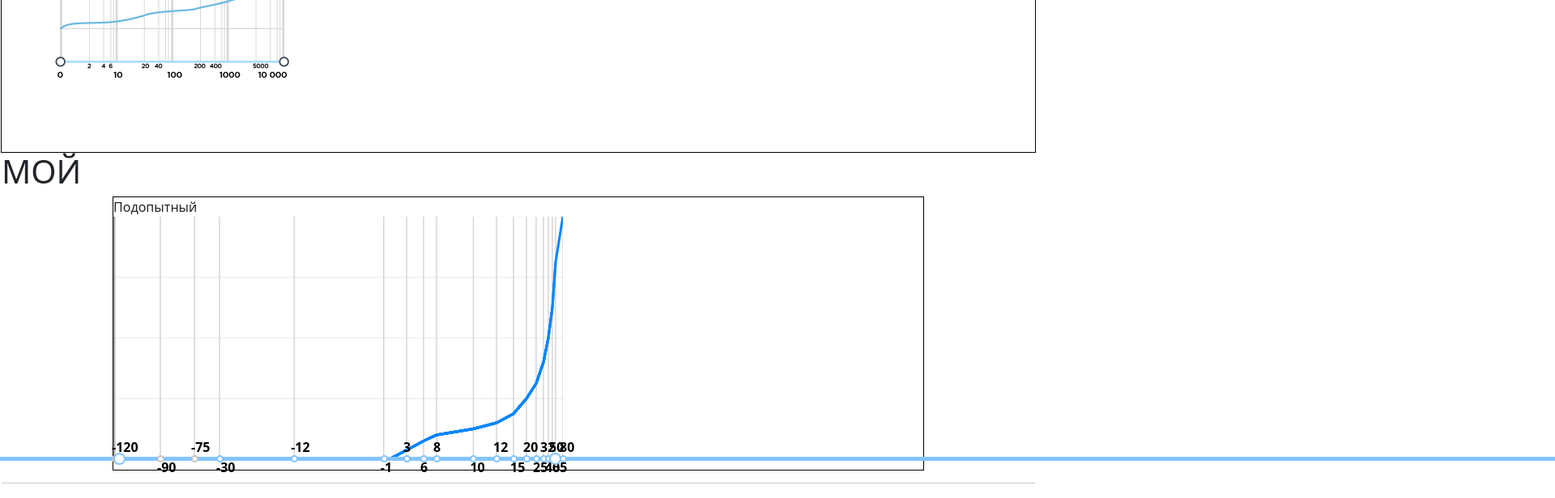
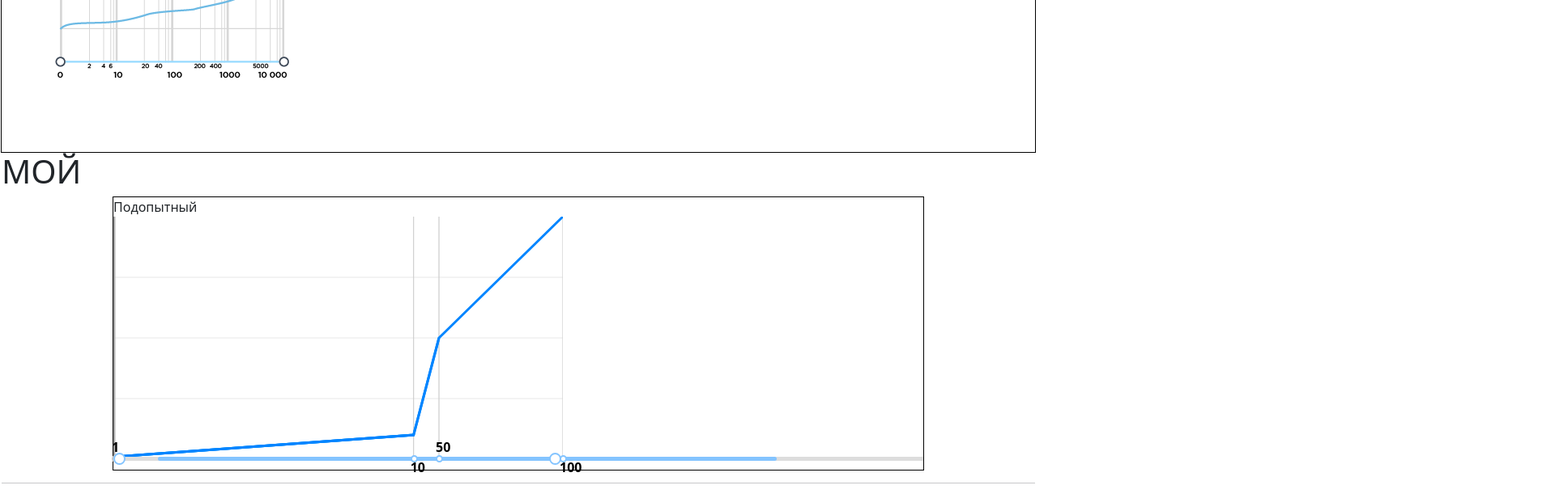
Before and after one commit to picus23/any-web-components, a Next.js app: page /slider in a window 1280 px wide. Shown: the part 316-932 px from the top of the page at 81% size, 1920 px wide, since content can reach past the window. Built offline with nearby package versions, Linux system fonts and the light colour scheme.

Commit message:
math formula for value distance (in process)

```diff
--- a/components/slider/Canvas.tsx
+++ b/components/slider/Canvas.tsx
@@ -80,7 +80,6 @@ const Canvas: FC<CanvasProps> = ({ width, height, valuesCv, tickCount = 4, value
             xAxisValue.style.position = 'absolute';
             xAxisValue.style.left = valuesFromSlider[i] - 2 + 'px';
             document.getElementById('xAxisValues')!.appendChild(xAxisValue);
-            console.log(valuesFromSlider[i])
         }
 
         // Отрисовка Значений Y
@@ -124,10 +123,6 @@ const Canvas: FC<CanvasProps> = ({ width, height, valuesCv, tickCount = 4, value
         gridV();
         gridH();
 
-        chart.lineWidth = "10"
-        chart.bezierCurveTo(20, 100, 20, 20, 200, 20);
-        chart.moveTo(0, chrt);
-
         var chrt = document.getElementById("chart");
         chart.moveTo(0, chrt);
         chart.beginPath();
@@ -137,6 +132,7 @@ const Canvas: FC<CanvasProps> = ({ width, height, valuesCv, tickCount = 4, value
             chart.lineTo(valuesFromSlider[i], ch - (percent[i] / 100 * ch));
             chart.stroke();
         }
+
     }
 
     useEffect(() => {
--- a/components/slider/ExpoSlider.tsx
+++ b/components/slider/ExpoSlider.tsx
@@ -18,8 +18,8 @@ interface iChangeKeysEmpty {
 }
 
 const ExpoSlider: FC<ExpoSliderProps> = ({ valuesCv, minPropValue, maxPropValue, widthCanvas, heightCanvas }) => {
-    let minValue = Math.min(...valuesCv) ?? minPropValue;
-    let maxValue = Math.max(...valuesCv) ?? maxPropValue;
+    let minValue = minPropValue ?? Math.min(...valuesCv);
+    let maxValue = maxPropValue ?? Math.max(...valuesCv);
 
     let [minDisplayValue, setMinDisplayValue] = useState(minValue);
     let [maxDisplayValue, setMaxDisplayValue] = useState(maxValue);
@@ -46,11 +46,8 @@ const ExpoSlider: FC<ExpoSliderProps> = ({ valuesCv, minPropValue, maxPropValue,
 
     // Происходит присвание значений в подмассивы поразрядно
     let rankValueCv = new Array(countSubArr);
-    var lenghtPrevArr = 0;
-    var tempLenght = 0;
-    let prev = 0;
-    let curr = 0;
-    let indexComparisonArray = 0;
+    var lenghtPrevArr, tempLenght = 0;
+    let prev, curr, indexComparisonArray = 0;
 
     for (let i = 0; i < countSubArr; i++) {
         let position = 0;
@@ -81,7 +78,7 @@ const ExpoSlider: FC<ExpoSliderProps> = ({ valuesCv, minPropValue, maxPropValue,
 
     // Здесь высчитывается расстояние для breakpoint (круглешки) на графике
     let changeKeys: iChangeKeys = {};
-    const changeKeysEmpty: iChangeKeysEmpty = {};
+    let changeKeysEmpty: iChangeKeysEmpty = {};
     let rank: number[] = [];
     let iter: number, maxRange, prevValue = 0;
     rankValueCv.map((array, index) => {
@@ -107,7 +104,7 @@ const ExpoSlider: FC<ExpoSliderProps> = ({ valuesCv, minPropValue, maxPropValue,
                 iter++;
             }
             else {
-                maxRange = Math.ceil(((rangeEverySubArray - prevValue) / 4) + prevValue);
+                maxRange = Math.ceil(((rangeEverySubArray - prevValue) / 6) + prevValue);                   //Здесь расчёт расстояния между значениями
                 prevValue = maxRange;
                 changeKeys[maxRange] = item;
                 changeKeysEmpty[maxRange] = ' ';
@@ -121,7 +118,6 @@ const ExpoSlider: FC<ExpoSliderProps> = ({ valuesCv, minPropValue, maxPropValue,
     for (let i = 0; i < arrKeys.length; i++) {
         valuesFromSlider[i] = +arrKeys[i];
     }
-    // valuesFromSlider[valuesFromSlider.length - 1] = 1000;
     valuesFromSlider.sort((a, b) => a - b);
 
     // Здесь логика движения пальцев у слайдера и закрашивание breakpoints
@@ -137,10 +133,23 @@ const ExpoSlider: FC<ExpoSliderProps> = ({ valuesCv, minPropValue, maxPropValue,
                 el.classList.remove('breakpoint-active')
             }
         })
-        progress.style.left = minDisplayValue / maxValue * widthCanvas + '%';
-        progress.style.right = 100 - (maxDisplayValue / maxValue * widthCanvas) + '%';
-        let fromKey = 0
-        let toKey = 0
+        if (maxValue < 0) {
+            progress.style.left = Math.abs(minDisplayValue / maxValue * widthCanvas) + '%';
+            progress.style.right = Math.abs(maxDisplayValue / widthCanvas * 100) + '%';
+        }
+        else if (minValue < 0) {
+            progress.style.left = Math.abs(minDisplayValue / maxValue * widthCanvas) + '%';
+            progress.style.right = maxDisplayValue / widthCanvas * 1000 + '%';
+        } else {
+            progress.style.left = minDisplayValue / maxValue * widthCanvas + '%';
+            progress.style.right = maxDisplayValue / widthCanvas * 100 + '%';
+        }
+        console.log({ minDisplayValue, maxDisplayValue, maxValue })
+        console.log('% left', minDisplayValue / maxValue * widthCanvas + '%')
+        console.log('% right', (maxDisplayValue / widthCanvas) * 100 + '%')
+        // progress.style.left = minDisplayValue / maxValue * widthCanvas + '%';
+        // progress.style.right = 100 - (maxDisplayValue / maxValue * widthCanvas) + '%';
+        let fromKey, toKey: number = 0
         let currentPosition = minDisplayValue
         let currentMaxPosition = maxDisplayValue
         let reverseValuesFromSlider = valuesFromSlider.reverse();
@@ -188,8 +197,8 @@ const ExpoSlider: FC<ExpoSliderProps> = ({ valuesCv, minPropValue, maxPropValue,
             <div className="progres"></div>
         </div>
         <div className="range-input">
-            <input style={{ width: widthCanvas }} type="range" className="range-min cs" min={0} max={maxValue} value={minDisplayValue} onChange={handleMinValueChange} onClick={handleMinValueChange} />
-            <input style={{ width: widthCanvas }} type="range" className="range-max cs" min={0} max={maxValue} value={maxDisplayValue} onChange={handleMaxValueChange} />
+            <input style={{ width: widthCanvas }} type="range" className="range-min cs" min={minValue} max={maxValue} value={minDisplayValue} onChange={handleMinValueChange} onClick={handleMinValueChange} />
+            <input style={{ width: widthCanvas }} type="range" className="range-max cs" min={minValue} max={maxValue} value={maxDisplayValue} onChange={handleMaxValueChange} />
         </div>
 
         {/* <div className="d-flex justify-content-between my-5">
--- a/pages/slider/index.tsx
+++ b/pages/slider/index.tsx
@@ -1,10 +1,13 @@
 import reference from "./ref.png";
 import Link from "next/link";
 import Image from "next/image";
-import ExpoSliderTest from "@/components/slider/ExpoSlider";
+import ExpoSlider from "@/components/slider/ExpoSlider";
 
 
-const values = [-120,-90,-75,-30,-12,-1,3, 6, 8, 10, 12, 15, 20, 25, 32, 40, 50, 65, 80];
+const values = [1, 10, 50, 100];
+// const values = [-120, -90, -75, -30, -25, -21];
+// const values = [16, 18, 24, 30, 35, 40, 44, 50, 65, 70, 75, 90, 95, 120, 137, 144, 172, 190, 205, 230, 240, 270, 300, 400, 700];
+// const values = [-120,-90,-75,-30,-12,-1,3, 6, 8, 10, 12, 15, 20, 25, 32, 40, 50, 65, 80];
 // const values = [0.18, 0.63, 0.87, 0.93, 1.2,1.4, 2.34, 3.62, 5.57, 6.42, 7.2, 7.5, 10, 19,30];
 // const values = [2, 4, 6, 10, 20, 40, 100, 200, 300, 400, 500, 1000, 10000];
 values.sort((a, b) => a - b);
@@ -28,7 +31,7 @@ export default function () {
 
             <div>Подопытный</div>
 
-            <ExpoSliderTest
+            <ExpoSlider
                 valuesCv={values}
                 widthCanvas={553}
                 heightCanvas={300}
```
Also changed, not shown: 1 other file (tests, documents, lock files or other folders).
